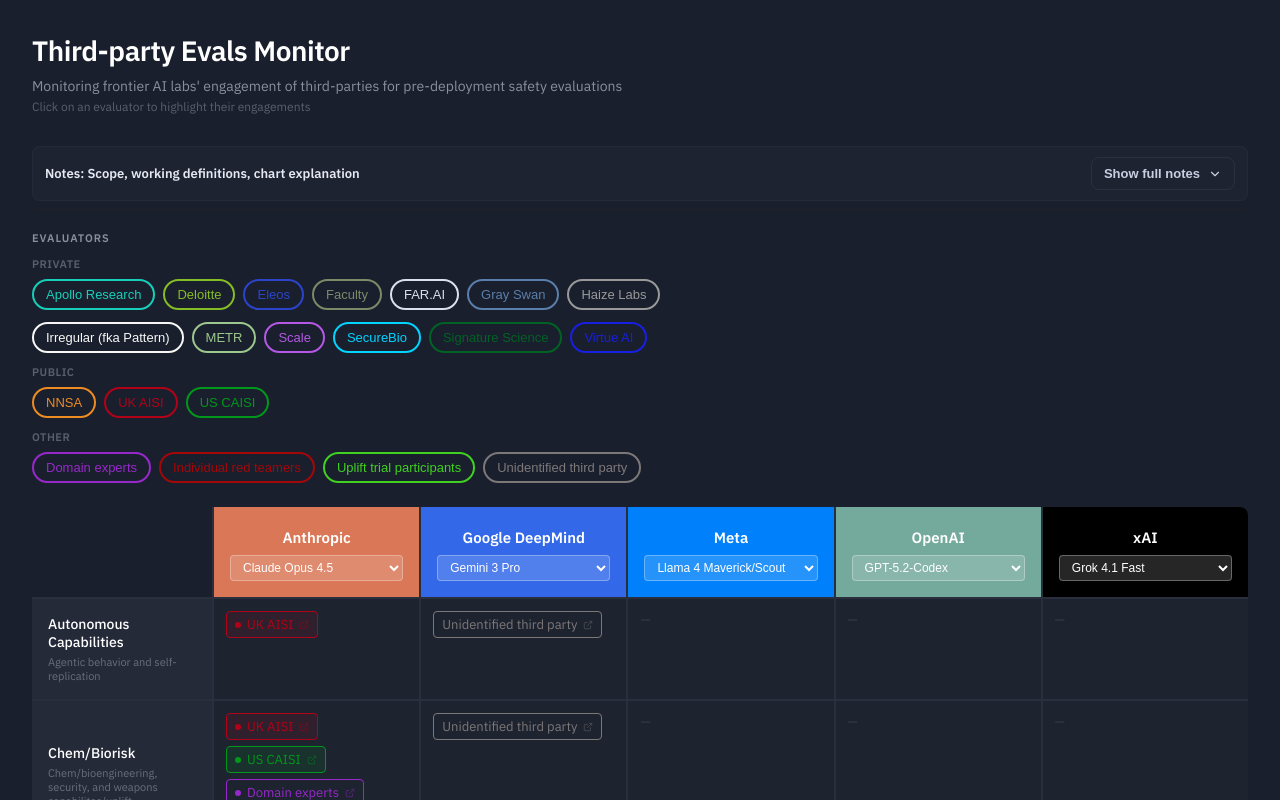
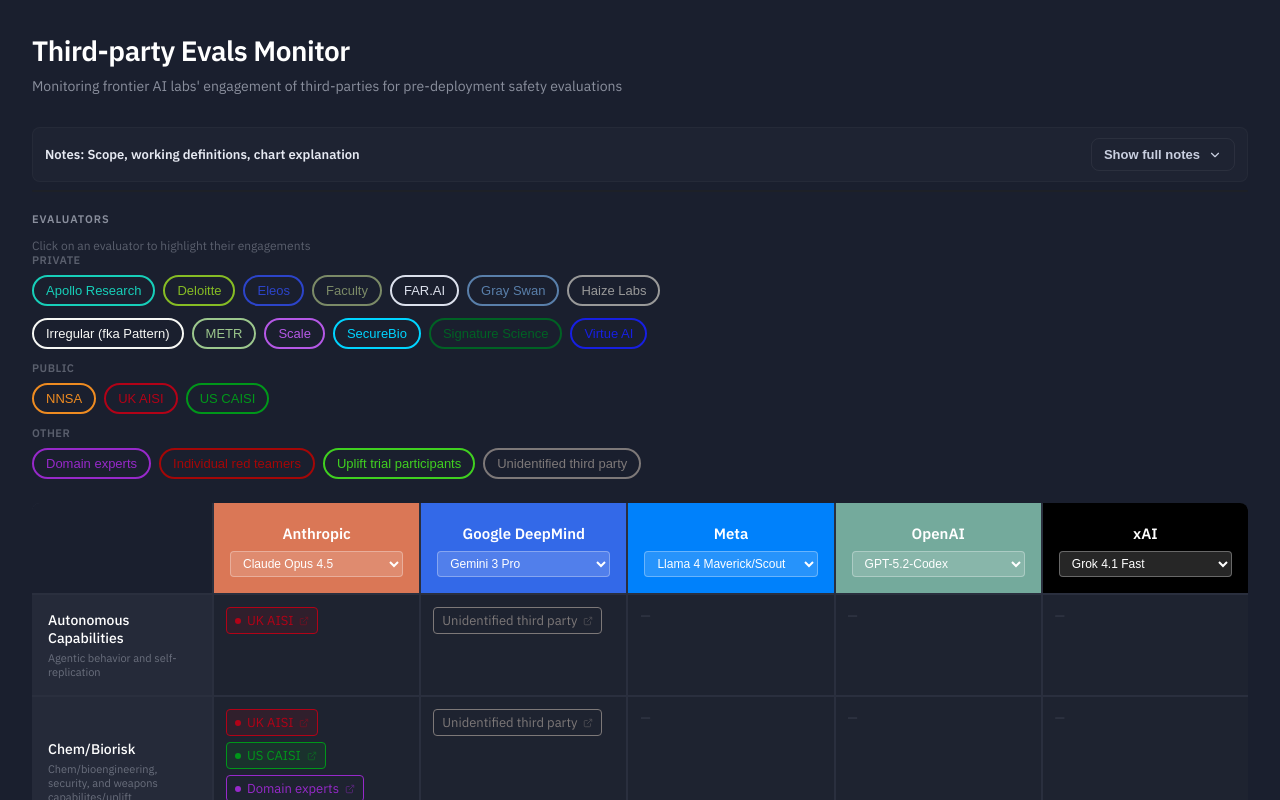
Before and after one commit to s-w-kelly/3P-Evals, a React (Vite) app: page / in a window 1280 px wide. Shown: the top 800 px of the page. Built offline with nearby package versions, Linux system fonts and the light colour scheme.

Commit message:
Add note on evaluators thing

```diff
--- a/src/components/SafetyTestingTracker.jsx
+++ b/src/components/SafetyTestingTracker.jsx
@@ -100,13 +100,6 @@
         }}>
           {siteConfig.subtitle}
         </p>
-        <p style={{
-          fontSize: '12px',
-          color: '#5a5f6d',
-          margin: 0,
-        }}>
-          Click on an evaluator to highlight their engagements
-        </p>
       </div>
 
       {/* Collapsible Background / Notes (NEW) */}
@@ -206,7 +199,13 @@
         }}>
           Evaluators
         </div>
-
+        <p style={{
+          fontSize: '12px',
+          color: '#5a5f6d',
+          margin: 0,
+        }}>
+          Click on an evaluator to highlight their engagements
+        </p>
         {/* Each category has its label ABOVE its evaluators.
             Private gets split into two rows (7 on the first, rest on the second). */}
         <div style={{ display: 'flex', flexDirection: 'column', gap: '12px' }}>
--- a/src/data.js
+++ b/src/data.js
@@ -986,7 +986,7 @@
   notesFull: `
   <p>The chart below reflects all third-party safety evals performed for major AI models released since 2023.</p>
 
-  <p>A few notes:</p>
+  <p>Scope/definitions:</p>
 
   <ul>
     <li>
@@ -1021,7 +1021,7 @@
       Across the top, each lab has a dropdown listing all models within scope (language models released since 2023) in <strong>descending release order</strong> (newest to oldest).
       <ul>
         <li>
-          Models are also <strong>grouped by system card</strong>. E.g., Claude Opus 4 and Sonnet 4 were discussed in one system card, so they show up together in the dropdown. Same for Gemini 2.X models, o3/o4-mini, etc.
+          Models are also <strong>grouped by system card</strong> (or whatever equivalent model release documentation a lab releases). E.g., Claude Opus 4 and Sonnet 4 were discussed in one system card, so they show up together in the dropdown. Same for Gemini 2.X models, o3/o4-mini, etc.
         </li>
       </ul>
     </li>
@@ -1039,6 +1039,17 @@
         </li>
       </ul>
     </li>
+    <li>
+      Above the chart is a list of all third-parties who have performed evals for the models analyzed in this study.
+      <ul>
+        <li>
+          Evaluators are grouped by organization type: <strong>Private</strong> (non-/for-profit private orgs), <strong>Public</strong> (government orgs), and <strong>Other</strong> (individuals and unidentified parties).
+        </li>
+        <li>
+          Clicking on a party will highlight their engagements among <strong>currently selected models</strong> in the chart.
+        </li>
+      </ul>
+    </li>
  </ul>
 `,
 
```
